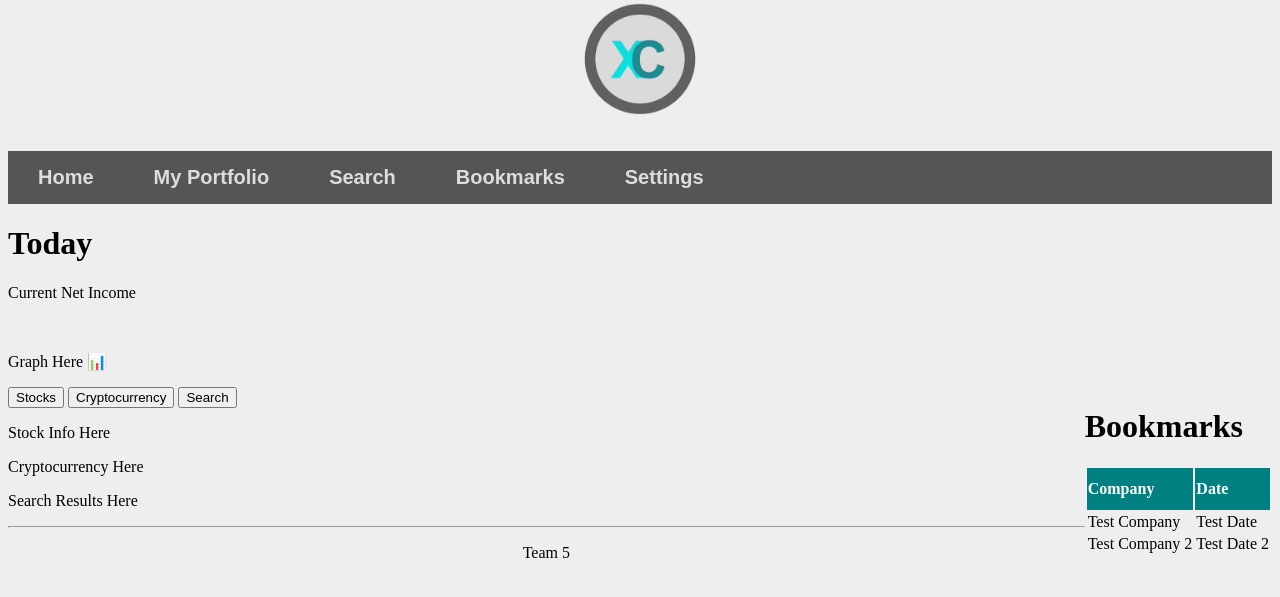
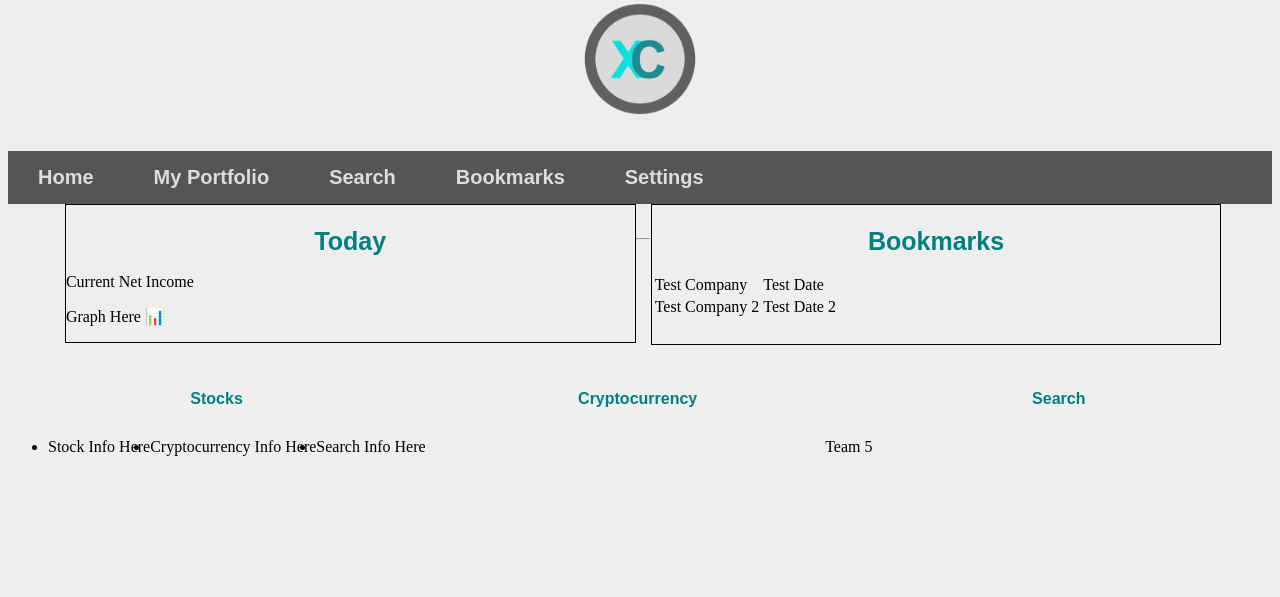
Before and after one commit to ghoff8/XChange, a Django app: page /home in a window 1280 px wide. Shown: the part 135-732 px from the top of the page. Run offline with Django 3.2, Linux system fonts and the light colour scheme.

Commit message:
Part 2 Home Html/CSS

```diff
--- a/XChange/static/XChange/css/home.css
+++ b/XChange/static/XChange/css/home.css
@@ -47,16 +47,81 @@ li a:hover {
   color: #31dbe3;
 }
 
-#bookTable th {
-  padding-top: 12px;
-  padding-bottom: 12px;
-  text-align: left;
-  background-color: teal;
-  color: white;
+
+h1 {
+  color: teal;
+  /*padding: 10px;*/
+  text-align: center;
+  padding-top: 1%;
+  font-family: 'Arial';
+  font-size: 25px;
 }
 
+#parentDiv {
+    width: 100%;
+}
 #bookmarkDiv {
     float: right;
+    width:45%;
+    border: 1px solid black;
+    /*margin: auto;*/
+    padding-bottom: 25px;
+    margin-right: 4%;
+}
+
+
+#todayDiv {
+    float: left;
+    width: 45%;
+    display: inline-table;
+    border: 1px solid black;
+    margin-left: 4.5%;
+}
+
+#currencyBar{
+    width: 15%;
+    /*display: table;*/
+    margin: auto;
+
+}
+
+#currencyBar, button {
+  color: white;
+  /*padding: 8px;*/
+  font-weight: bold;
+  font-size: 16px;
+  /*border-radius: 5px;*/
+  cursor: pointer;
+
+  display: inline;
+  margin: auto;
+}
+
+#currencyBar{
+    width: 100%;
+    float: left;
+}
+
+.dynamic-bar{
+    /*background-color: teal;*/
+    color: teal;
+    width: 33%;
+    margin-top: 15px;
+    padding-top: 30px;
+    padding-bottom: 30px;
+    text-decoration: none;
+    border:none;
+}
+
+.assetBar {
+    display: inline;
+    margin:auto;
+    list-style-type: none;
+    margin-top: 40px;
+}
+
+.assetBar{
+
 }
 
 body {
--- a/XChange/templates/XChange/home.html
+++ b/XChange/templates/XChange/home.html
@@ -23,17 +23,15 @@
 
         <div id="todayDiv">
             <h1>Today</h1>
-            <p>Current Net Income</p><br>
+            <p>Current Net Income</p>
             <p>Graph Here 📊</p>
         </div>
 
+        <div id="parentDiv">
         <div id="bookmarkDiv">
             <h1>Bookmarks</h1>
             <table id="bookTable">
-                <tr>
-                    <th>Company</th>
-                    <th>Date</th>
-                </tr>
+
 
                 <tr>
                     <td>Test Company</td>
@@ -53,17 +51,25 @@
           <button class="dynamic-bar" onclick="openAsset('Crypto')">Cryptocurrency</button>
           <button class="dynamic-bar" onclick="openAsset('Search')">Search</button>
         </div>
+        </div>
 
+        <br>
         <div id="Stocks" class="assetBar">
-            <p>Stock Info Here</p>
+            <ul>
+                <li>Stock Info Here</li>
+            </ul>
         </div>
 
         <div id="Crypto" class="assetBar">
-            <p>Cryptocurrency Here</p>
+            <ul>
+                <li>Cryptocurrency Info Here</li>
+            </ul>
         </div>
 
         <div id="Search" class="assetBar">
-            <p>Search Results Here</p>
+            <ul>
+                <li>Search Info Here</li>
+            </ul>
         </div>
 
 
```
Also changed, not shown: 7 other files.
